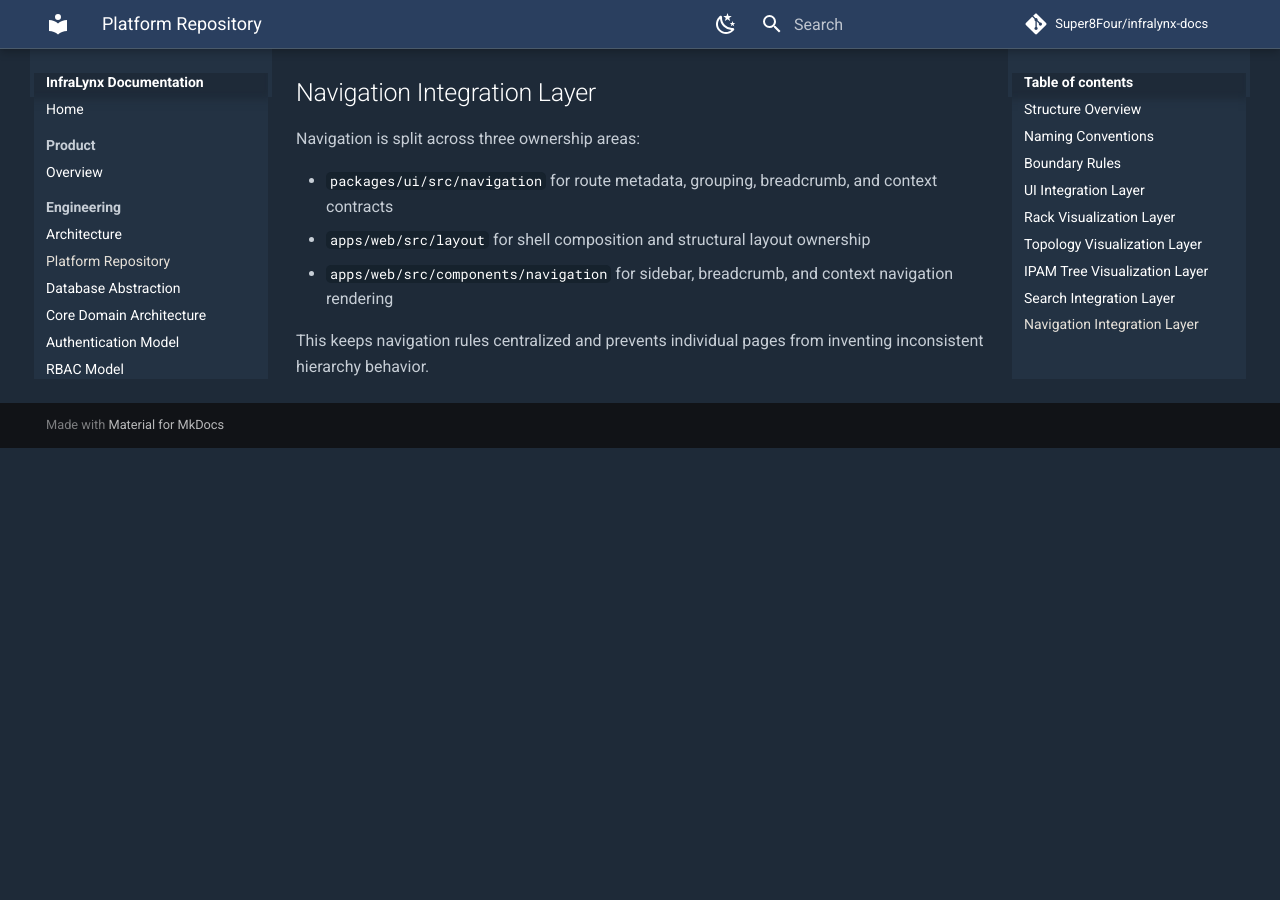
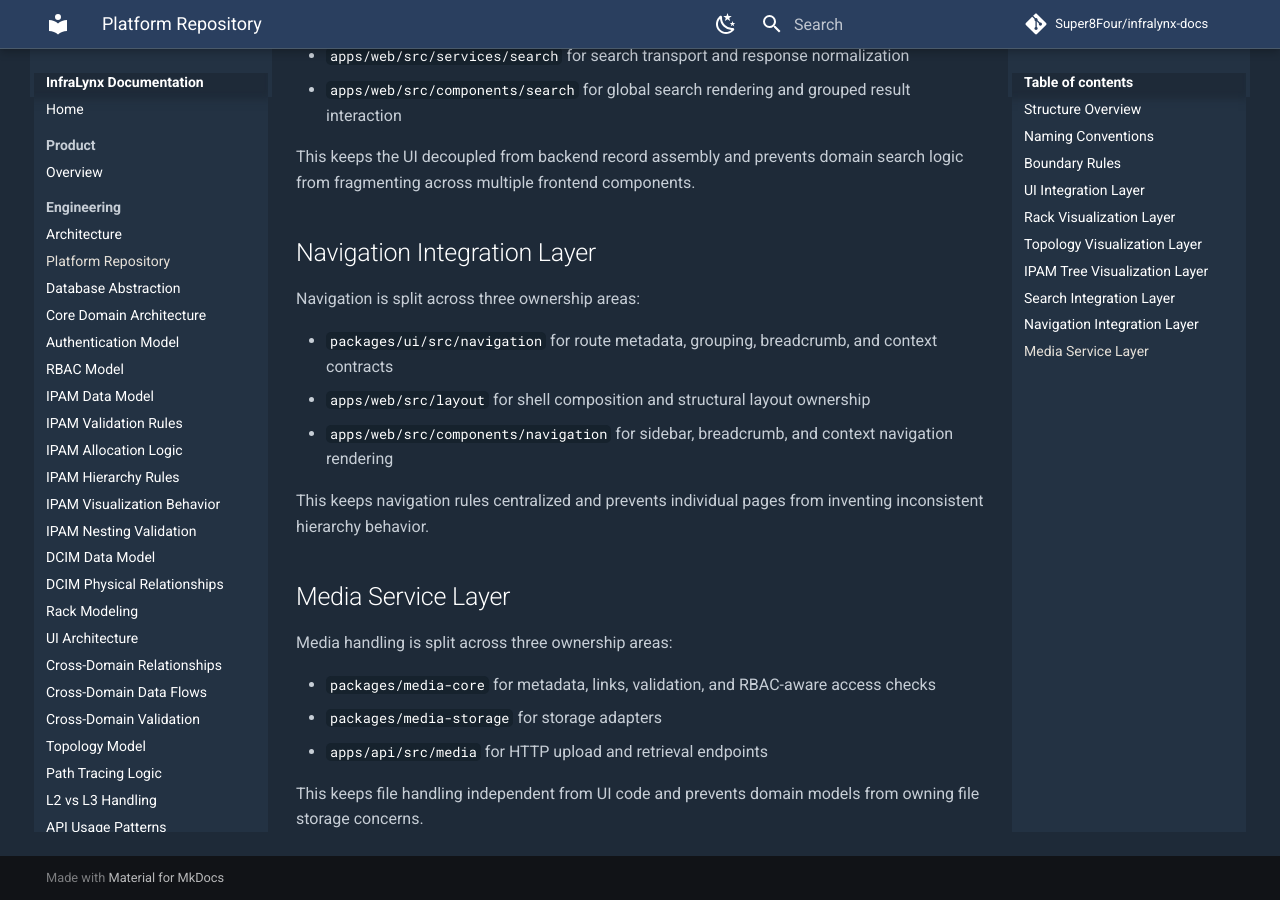
Before and after one commit to Super8Four/infralynx-docs, an MkDocs documentation site: the page built from docs/engineering/platform-repository.md, in a window 1280 px wide and 900 px high, scrolled down 2868 px. Built offline with MkDocs 1.6.1 and Material for MkDocs 9.7.7, drawn with Linux system fonts in a browser that asks for light colours; comment, search, counter and statistics services are not loaded; before the commit the page ends 3316 px from its top, so only the background shows below that; some of the changed text lies outside the part shown.

Commit message:
Document media asset management service (#14)

```diff
--- a/docs/engineering/platform-repository.md
+++ b/docs/engineering/platform-repository.md
@@ -11,6 +11,8 @@ The `infralynx-platform` repository is a buildable monorepo foundation designed
 - `packages/core-domain` for base entities, statuses, permissions, and roles
 - `packages/auth` for identity, session, and authorization scaffolds
 - `packages/audit` for audit record contracts
+- `packages/media-core` for media metadata, validation, linking, and access-control helpers
+- `packages/media-storage` for filesystem and future cloud-backed object storage adapters
 - `packages/domain-core` for core platform boundaries and domain contracts
 - `packages/shared` for reusable utilities with low coupling
 - `tests` for shared testing structure
@@ -29,6 +31,8 @@ The `infralynx-platform` repository is a buildable monorepo foundation designed
 - `apps/*` consume packages and compose runtime behavior
 - `packages/domain-core` defines platform-level boundaries and contracts
 - `packages/core-domain`, `packages/auth`, and `packages/audit` define reusable platform service contracts
+- `packages/media-core` defines media metadata, linking, and tenant-aware access contracts
+- `packages/media-storage` defines object storage adapters and must not own metadata policy
 - `packages/ipam-domain` defines VRF, prefix, IP address, VLAN, and allocation contracts
 - `packages/dcim-domain` defines site, rack, device, interface, power, and cable contracts
 - `packages/network-domain` defines cross-domain bindings, topology edges, and path-tracing helpers
@@ -94,3 +98,13 @@ Navigation is split across three ownership areas:
 - `apps/web/src/components/navigation` for sidebar, breadcrumb, and context navigation rendering
 
 This keeps navigation rules centralized and prevents individual pages from inventing inconsistent hierarchy behavior.
+
+## Media Service Layer
+
+Media handling is split across three ownership areas:
+
+- `packages/media-core` for metadata, links, validation, and RBAC-aware access checks
+- `packages/media-storage` for storage adapters
+- `apps/api/src/media` for HTTP upload and retrieval endpoints
+
+This keeps file handling independent from UI code and prevents domain models from owning file storage concerns.
--- a/mkdocs.yml
+++ b/mkdocs.yml
@@ -76,12 +76,17 @@ nav:
       - Search Query Patterns: engineering/search-query-patterns.md
       - Navigation Structure: engineering/navigation-structure.md
       - Page Hierarchy Rules: engineering/page-hierarchy-rules.md
+      - Media System Architecture: engineering/media-system-architecture.md
+      - Media Security And Validation: engineering/media-security-validation.md
+      - Media Object Association Model: engineering/media-object-association.md
   - Operations:
       - Deployment: operations/deployment.md
       - CI/CD: operations/ci-cd.md
       - Database Testing: operations/database-testing.md
+      - Media Storage Strategy: operations/media-storage-strategy.md
   - API:
       - Overview: api/overview.md
+      - Media API: api/media.md
   - Releases:
       - Release Notes: releases/index.md
   - ADR:
@@ -104,6 +109,7 @@ nav:
       - ADR-0017 IPAM Tree Visualization: adr/ADR-0017-ipam-tree-visualization.md
       - ADR-0018 Search and Filtering System: adr/ADR-0018-search-and-filtering-system.md
       - ADR-0019 Global Navigation Refinement: adr/ADR-0019-global-navigation-refinement.md
+      - ADR-0020 Media Asset Management Core Service: adr/ADR-0020-media-asset-management-core-service.md
   - Design:
       - Branding: design/branding.md
       - UX Principles: design/ux-principles.md
```
Also changed, not shown: docs/adr/ADR-0020-media-asset-management-core-service.md (added, +23 -0 lines), docs/api/media.md (added, +47 -0 lines), docs/api/overview.md (+1 -1 lines), docs/engineering/architecture.md (+8 -0 lines), docs/engineering/core-domain-architecture.md (+2 -0 lines), docs/engineering/media-object-association.md (added, +31 -0 lines), docs/engineering/media-security-validation.md (added, +27 -0 lines), docs/engineering/media-system-architecture.md (added, +25 -0 lines), docs/operations/media-storage-strategy.md (added, +19 -0 lines).
